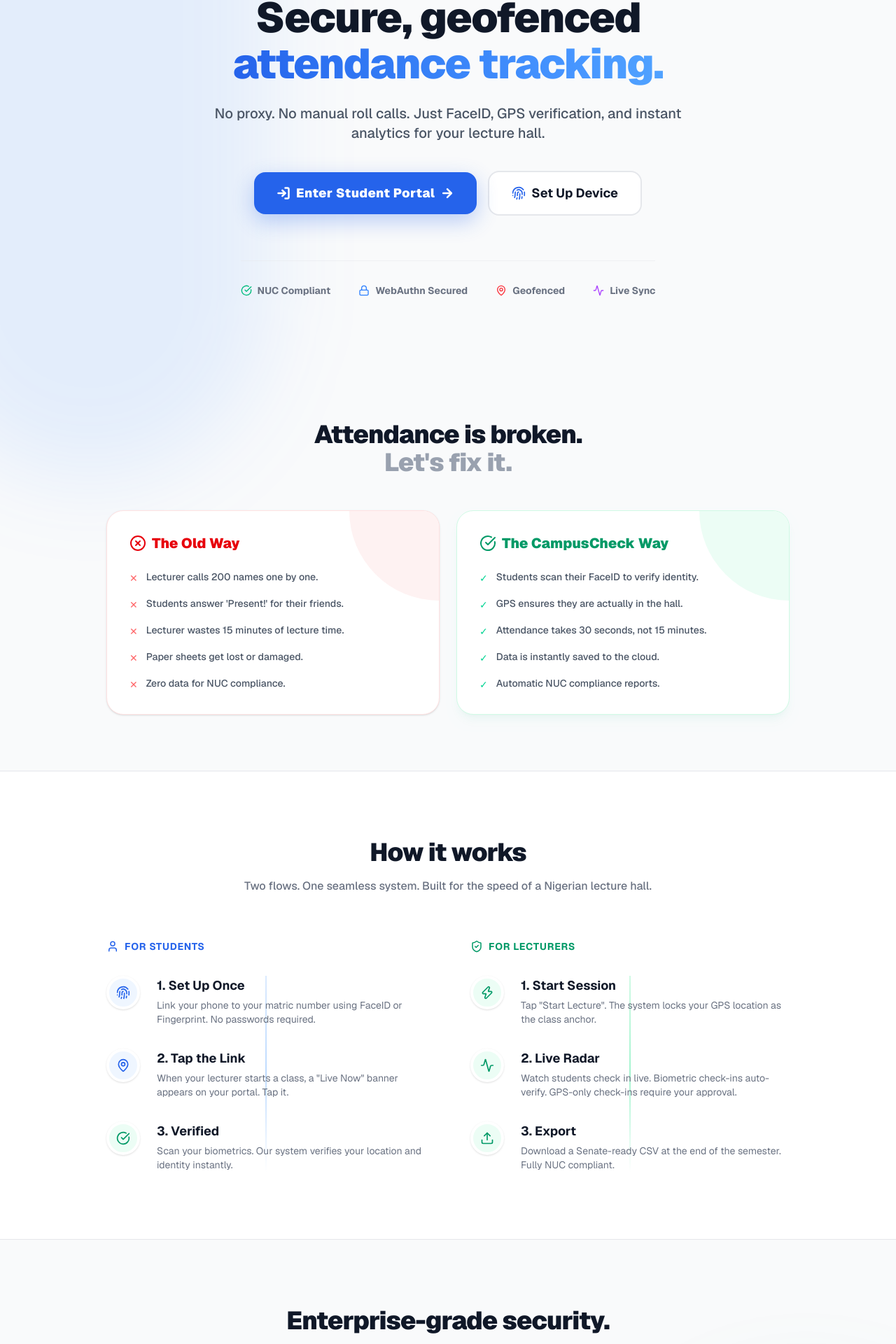
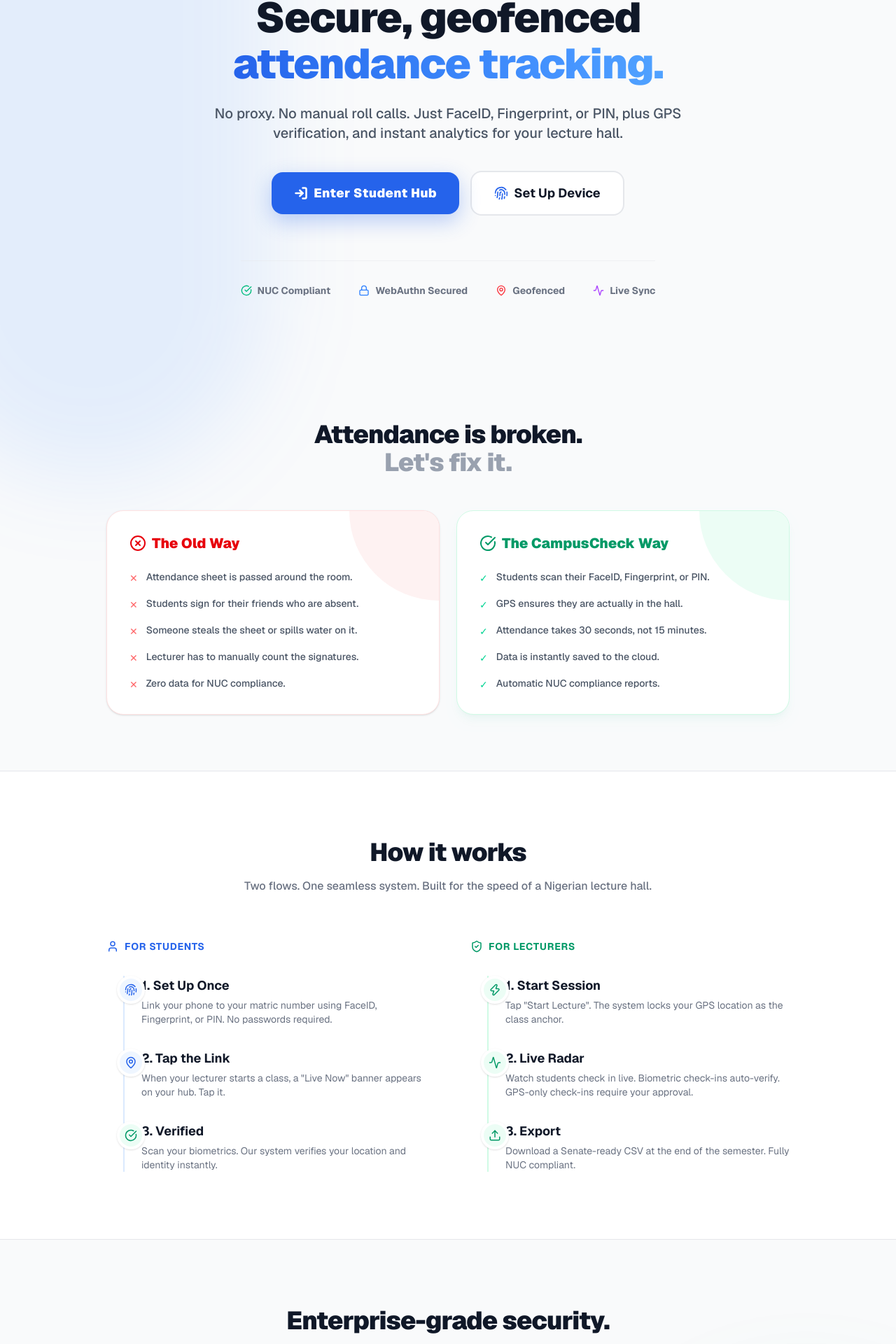
Before and after one commit to Adaife247/clean-attendance, a Next.js app: page / in a window 1280 px wide. Shown: the part 295-2215 px from the top of the page at 70% size. Built offline with nearby package versions, Linux system fonts and the light colour scheme.

Commit message:
Design: SaaS landing page polish, realistic copy, and student-hub rename

```diff
--- a/app/page.tsx
+++ b/app/page.tsx
@@ -3,7 +3,7 @@ import { Suspense, useState } from 'react';
 import { useSearchParams } from 'next/navigation';
 import dynamic from 'next/dynamic';
 import {
-  ShieldCheck, Loader2, LogIn, Zap, ArrowRight, Lock, Activity,
+  ShieldCheck, Loader2, LogIn, Zap, Lock, Activity,
   CheckCircle, XCircle, Fingerprint, MapPin, Upload, Bell, Sparkles, User
 } from 'lucide-react';
 import Link from 'next/link';
@@ -45,8 +45,8 @@ function CheckInWrapper() {
               <Link href="/login" className="text-sm font-bold text-gray-500 dark:text-gray-400 hover:text-gray-900 dark:hover:text-white transition-colors px-3 py-2">
                 Faculty Login
               </Link>
-              <Link href="/portal" className="hidden sm:block bg-gray-900 dark:bg-white text-white dark:text-gray-900 text-sm font-bold px-5 py-2.5 rounded-xl shadow-sm hover:bg-gray-800 dark:hover:bg-gray-100 active:scale-[0.98] transition-all">
-                Student Portal
+              <Link href="/student-hub" className="hidden sm:block bg-gray-900 dark:bg-white text-white dark:text-gray-900 text-sm font-bold px-5 py-2.5 rounded-xl shadow-sm hover:bg-gray-800 dark:hover:bg-gray-100 active:scale-[0.98] transition-all">
+                Student Hub
               </Link>
             </div>
           </div>
@@ -67,12 +67,12 @@ function CheckInWrapper() {
           </h1>
 
           <p className="text-lg md:text-xl text-gray-600 dark:text-gray-400 font-medium max-w-2xl mx-auto mb-10 animate-in fade-in slide-in-from-bottom-8">
-            No proxy. No manual roll calls. Just FaceID, GPS verification, and instant analytics for your lecture hall.
+            No proxy. No manual roll calls. Just FaceID, Fingerprint, or PIN, plus GPS verification, and instant analytics for your lecture hall.
           </p>
 
           <div className="flex flex-col sm:flex-row items-center gap-4 w-full sm:w-auto animate-in fade-in slide-in-from-bottom-10">
             <Link
-              href="/portal"
+              href="/student-hub"
               onClick={() => setIsNavigating(true)}
               className={`group relative w-full sm:w-auto flex items-center justify-center gap-2 py-4 px-8 rounded-2xl transition-all duration-300 overflow-hidden shadow-[0_10px_30px_rgba(37,99,235,0.3)] hover:shadow-[0_15px_40px_rgba(37,99,235,0.4)] ${isNavigating ? 'bg-blue-400 cursor-not-allowed' : 'bg-[#2563EB] hover:bg-blue-700'}`}
             >
@@ -82,9 +82,9 @@ function CheckInWrapper() {
                 <LogIn size={20} className="text-white" strokeWidth={3} />
               )}
               <span className="font-black text-white text-lg tracking-wide">
-                {isNavigating ? "Entering..." : "Enter Student Portal"}
+                {isNavigating ? "Entering..." : "Enter Student Hub"}
               </span>
-              {!isNavigating && <ArrowRight size={20} className="text-white group-hover:translate-x-1 transition-all" strokeWidth={3} />}
+              {/* FIX: Removed the double arrow */}
             </Link>
 
             <Link
@@ -129,7 +129,14 @@ function CheckInWrapper() {
                 <XCircle size={24} /> The Old Way
               </h3>
               <ul className="space-y-4">
-                {["Lecturer calls 200 names one by one.", "Students answer 'Present!' for their friends.", "Lecturer wastes 15 minutes of lecture time.", "Paper sheets get lost or damaged.", "Zero data for NUC compliance."].map((item, i) => (
+                {/* FIX: More realistic copy */}
+                {[
+                  "Attendance sheet is passed around the room.",
+                  "Students sign for their friends who are absent.",
+                  "Someone steals the sheet or spills water on it.",
+                  "Lecturer has to manually count the signatures.",
+                  "Zero data for NUC compliance."
+                ].map((item, i) => (
                   <li key={i} className="flex items-start gap-3 text-gray-600 dark:text-gray-400 font-medium text-sm">
                     <span className="text-red-400 mt-0.5">✕</span> {item}
                   </li>
@@ -143,7 +150,13 @@ function CheckInWrapper() {
                 <CheckCircle size={24} /> The CampusCheck Way
               </h3>
               <ul className="space-y-4">
-                {["Students scan their FaceID to verify identity.", "GPS ensures they are actually in the hall.", "Attendance takes 30 seconds, not 15 minutes.", "Data is instantly saved to the cloud.", "Automatic NUC compliance reports."].map((item, i) => (
+                {[
+                  "Students scan their FaceID, Fingerprint, or PIN.",
+                  "GPS ensures they are actually in the hall.",
+                  "Attendance takes 30 seconds, not 15 minutes.",
+                  "Data is instantly saved to the cloud.",
+                  "Automatic NUC compliance reports."
+                ].map((item, i) => (
                   <li key={i} className="flex items-start gap-3 text-gray-600 dark:text-gray-400 font-medium text-sm">
                     <span className="text-emerald-400 mt-0.5">✓</span> {item}
                   </li>
@@ -172,31 +185,32 @@ function CheckInWrapper() {
                 <h3 className="text-sm font-bold text-[#2563EB] dark:text-blue-400 uppercase tracking-wider mb-8 flex items-center gap-2">
                   <User size={18} /> For Students
                 </h3>
-                <div className="space-y-8 relative before:absolute before:inset-0 before:ml-6 before:-translate-x-px md:before:mx-auto md:before:translate-x-0 before:h-full before:w-0.5 before:bg-linear-to-b before:from-blue-100 before:via-blue-200 before:to-transparent dark:before:from-blue-900/50 dark:before:via-blue-800/50">
+                {/* FIX: Replaced the broken gradient line with a clean solid border */}
+                <div className="space-y-8 relative border-l-2 border-blue-100 dark:border-blue-900/50 ml-6 pl-6">
 
                   <div className="relative flex items-start gap-6">
-                    <div className="flex items-center justify-center w-12 h-12 rounded-full bg-blue-50 dark:bg-blue-900/30 text-[#2563EB] dark:text-blue-400 border-4 border-white dark:border-gray-900 shadow-sm shrink-0 z-10">
-                      <Fingerprint size={20} />
+                    <div className="absolute -left-8.75 flex items-center justify-center w-10 h-10 rounded-full bg-blue-50 dark:bg-blue-900/30 text-[#2563EB] dark:text-blue-400 border-4 border-white dark:border-gray-900 shadow-sm z-10">
+                      <Fingerprint size={18} />
                     </div>
                     <div>
                       <h4 className="font-bold text-gray-900 dark:text-white text-lg">1. Set Up Once</h4>
-                      <p className="text-sm text-gray-500 dark:text-gray-400 mt-1">Link your phone to your matric number using FaceID or Fingerprint. No passwords required.</p>
+                      <p className="text-sm text-gray-500 dark:text-gray-400 mt-1">Link your phone to your matric number using FaceID, Fingerprint, or PIN. No passwords required.</p>
                     </div>
                   </div>
 
                   <div className="relative flex items-start gap-6">
-                    <div className="flex items-center justify-center w-12 h-12 rounded-full bg-blue-50 dark:bg-blue-900/30 text-[#2563EB] dark:text-blue-400 border-4 border-white dark:border-gray-900 shadow-sm shrink-0 z-10">
-                      <MapPin size={20} />
+                    <div className="absolute -left-8.75 flex items-center justify-center w-10 h-10 rounded-full bg-blue-50 dark:bg-blue-900/30 text-[#2563EB] dark:text-blue-400 border-4 border-white dark:border-gray-900 shadow-sm z-10">
+                      <MapPin size={18} />
                     </div>
                     <div>
                       <h4 className="font-bold text-gray-900 dark:text-white text-lg">2. Tap the Link</h4>
-                      <p className="text-sm text-gray-500 dark:text-gray-400 mt-1">When your lecturer starts a class, a &quot;Live Now&quot; banner appears on your portal. Tap it.</p>
+                      <p className="text-sm text-gray-500 dark:text-gray-400 mt-1">When your lecturer starts a class, a &quot;Live Now&quot; banner appears on your hub. Tap it.</p>
                     </div>
                   </div>
 
                   <div className="relative flex items-start gap-6">
-                    <div className="flex items-center justify-center w-12 h-12 rounded-full bg-emerald-50 dark:bg-emerald-900/30 text-emerald-600 dark:text-emerald-400 border-4 border-white dark:border-gray-900 shadow-sm shrink-0 z-10">
-                      <CheckCircle size={20} />
+                    <div className="absolute -left-8.75 flex items-center justify-center w-10 h-10 rounded-full bg-emerald-50 dark:bg-emerald-900/30 text-emerald-600 dark:text-emerald-400 border-4 border-white dark:border-gray-900 shadow-sm z-10">
+                      <CheckCircle size={18} />
                     </div>
                     <div>
                       <h4 className="font-bold text-gray-900 dark:text-white text-lg">3. Verified</h4>
@@ -212,11 +226,12 @@ function CheckInWrapper() {
                 <h3 className="text-sm font-bold text-emerald-600 dark:text-emerald-400 uppercase tracking-wider mb-8 flex items-center gap-2">
                   <ShieldCheck size={18} /> For Lecturers
                 </h3>
-                <div className="space-y-8 relative before:absolute before:inset-0 before:ml-6 before:-translate-x-px md:before:mx-auto md:before:translate-x-0 before:h-full before:w-0.5 before:bg-linear-to-b before:from-emerald-100 before:via-emerald-200 before:to-transparent dark:before:from-emerald-900/50 dark:before:via-emerald-800/50">
+                {/* FIX: Replaced the broken gradient line with a clean solid border */}
+                <div className="space-y-8 relative border-l-2 border-emerald-100 dark:border-emerald-900/50 ml-6 pl-6">
 
                   <div className="relative flex items-start gap-6">
-                    <div className="flex items-center justify-center w-12 h-12 rounded-full bg-emerald-50 dark:bg-emerald-900/30 text-emerald-600 dark:text-emerald-400 border-4 border-white dark:border-gray-900 shadow-sm shrink-0 z-10">
-                      <Zap size={20} />
+                    <div className="absolute -left-8.75 flex items-center justify-center w-10 h-10 rounded-full bg-emerald-50 dark:bg-emerald-900/30 text-emerald-600 dark:text-emerald-400 border-4 border-white dark:border-gray-900 shadow-sm z-10">
+                      <Zap size={18} />
                     </div>
                     <div>
                       <h4 className="font-bold text-gray-900 dark:text-white text-lg">1. Start Session</h4>
@@ -225,8 +240,8 @@ function CheckInWrapper() {
                   </div>
 
                   <div className="relative flex items-start gap-6">
-                    <div className="flex items-center justify-center w-12 h-12 rounded-full bg-emerald-50 dark:bg-emerald-900/30 text-emerald-600 dark:text-emerald-400 border-4 border-white dark:border-gray-900 shadow-sm shrink-0 z-10">
-                      <Activity size={20} />
+                    <div className="absolute -left-8.75 flex items-center justify-center w-10 h-10 rounded-full bg-emerald-50 dark:bg-emerald-900/30 text-emerald-600 dark:text-emerald-400 border-4 border-white dark:border-gray-900 shadow-sm z-10">
+                      <Activity size={18} />
                     </div>
                     <div>
                       <h4 className="font-bold text-gray-900 dark:text-white text-lg">2. Live Radar</h4>
@@ -235,8 +250,8 @@ function CheckInWrapper() {
                   </div>
 
                   <div className="relative flex items-start gap-6">
-                    <div className="flex items-center justify-center w-12 h-12 rounded-full bg-emerald-50 dark:bg-emerald-900/30 text-emerald-600 dark:text-emerald-400 border-4 border-white dark:border-gray-900 shadow-sm shrink-0 z-10">
-                      <Upload size={20} />
+                    <div className="absolute -left-8.75 flex items-center justify-center w-10 h-10 rounded-full bg-emerald-50 dark:bg-emerald-900/30 text-emerald-600 dark:text-emerald-400 border-4 border-white dark:border-gray-900 shadow-sm z-10">
+                      <Upload size={18} />
                     </div>
                     <div>
                       <h4 className="font-bold text-gray-900 dark:text-white text-lg">3. Export</h4>
@@ -348,7 +363,7 @@ function CheckInWrapper() {
               <div>
                 <h4 className="font-bold text-gray-900 dark:text-white mb-4 text-sm uppercase tracking-wider">Product</h4>
                 <ul className="space-y-3">
-                  <li><Link href="/portal" className="text-sm font-medium text-gray-500 dark:text-gray-400 hover:text-[#2563EB] dark:hover:text-blue-400 transition-colors">Student Portal</Link></li>
+                  <li><Link href="/student-hub" className="text-sm font-medium text-gray-500 dark:text-gray-400 hover:text-[#2563EB] dark:hover:text-blue-400 transition-colors">Student Hub</Link></li>
                   <li><Link href="/login" className="text-sm font-medium text-gray-500 dark:text-gray-400 hover:text-[#2563EB] dark:hover:text-blue-400 transition-colors">Faculty Login</Link></li>
                   <li><Link href="/onboard" className="text-sm font-medium text-gray-500 dark:text-gray-400 hover:text-[#2563EB] dark:hover:text-blue-400 transition-colors">Set Up Device</Link></li>
                 </ul>
```
Also changed, not shown: app/student-hub/page.tsx (renamed from app/portal/page.tsx).
